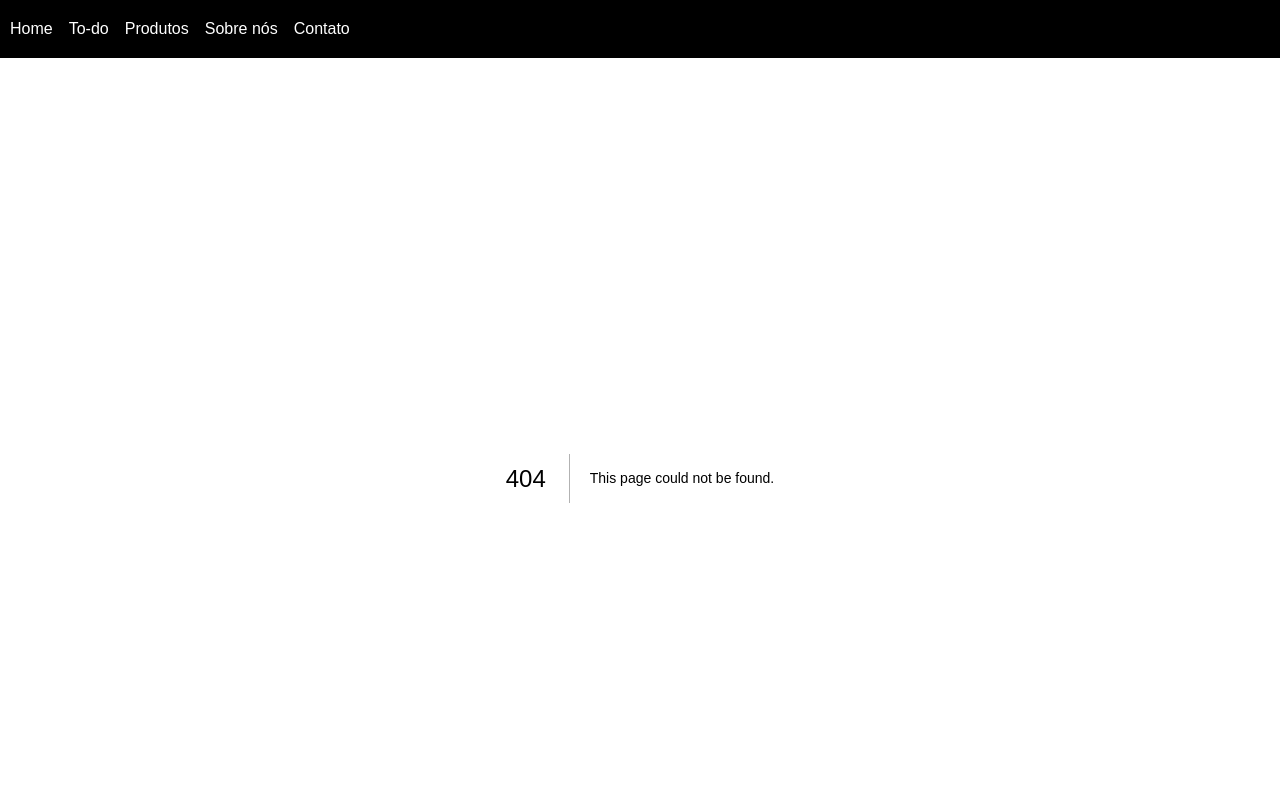
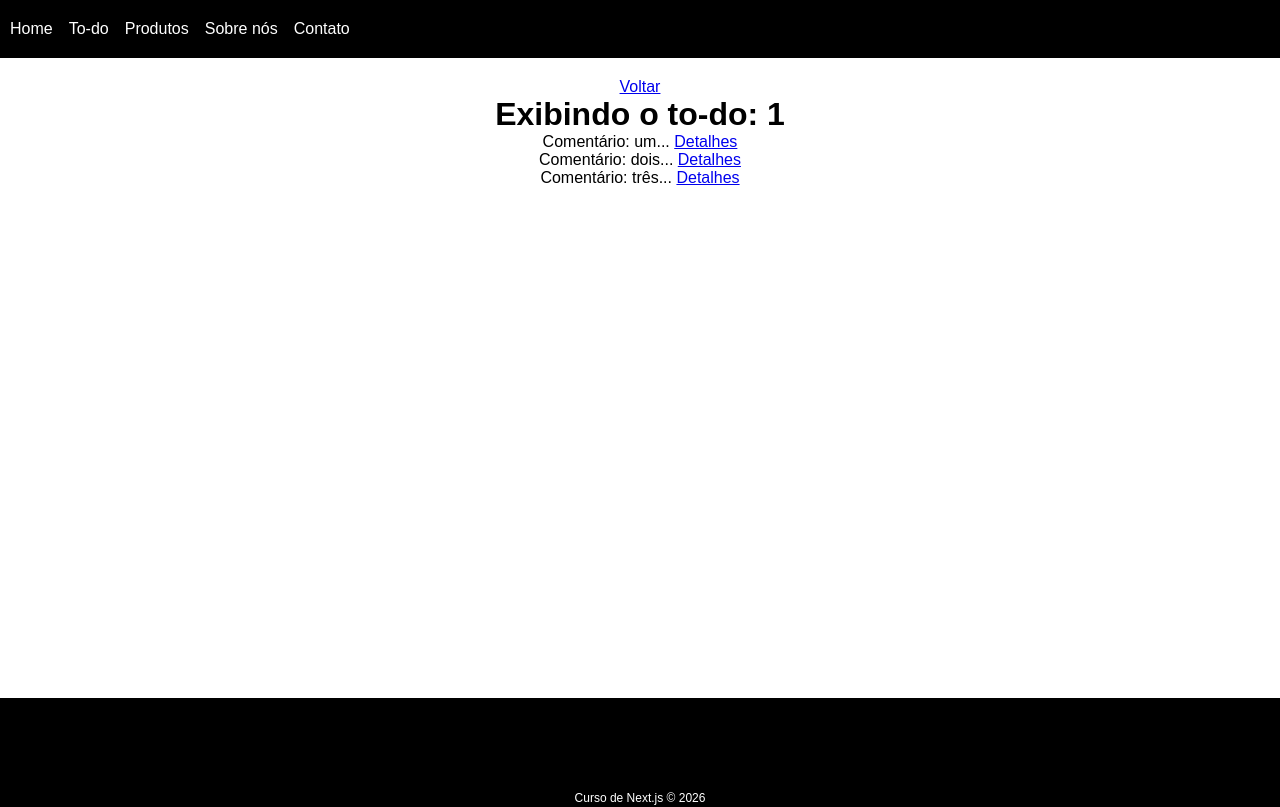
Before and after one commit to gabriellysaless/curso_next, a Next.js app: page /todos/1 in a window 1280 px wide. Before the commit this address had no page. Shown: the top 807 px of the page. Built offline with nearby package versions, Linux system fonts and the light colour scheme.

Commit message:
Aula sobre rotas dinamicas

```diff
--- /dev/null
+++ b/src/app/todos/[todoId]/page.js
@@ -0,0 +1,23 @@
+"use client";
+
+import Link from "next/link";
+import { useParams } from "next/navigation";
+
+export default function Todo() {
+
+    const params = useParams();
+
+    return (
+        <>
+            <Link href="/">
+                Voltar
+            </Link>
+            <h1>Exibindo o to-do: {params.todoId}</h1>
+            <p>Comentário: um... <Link href={`/todos/${params.todoId}/comments/1`}>Detalhes</Link> </p>
+
+            <p>Comentário: dois... <Link href={`/todos/${params.todoId}/comments/2`}>Detalhes</Link> </p>
+
+            <p>Comentário: três... <Link href={`/todos/${params.todoId}/comments/3`}>Detalhes</Link> </p>
+        </>
+    )
+}
```
Also changed, not shown: src/app/todos/[todoId]/comments/[commentId]/page.js (added, +18 -0 lines).
